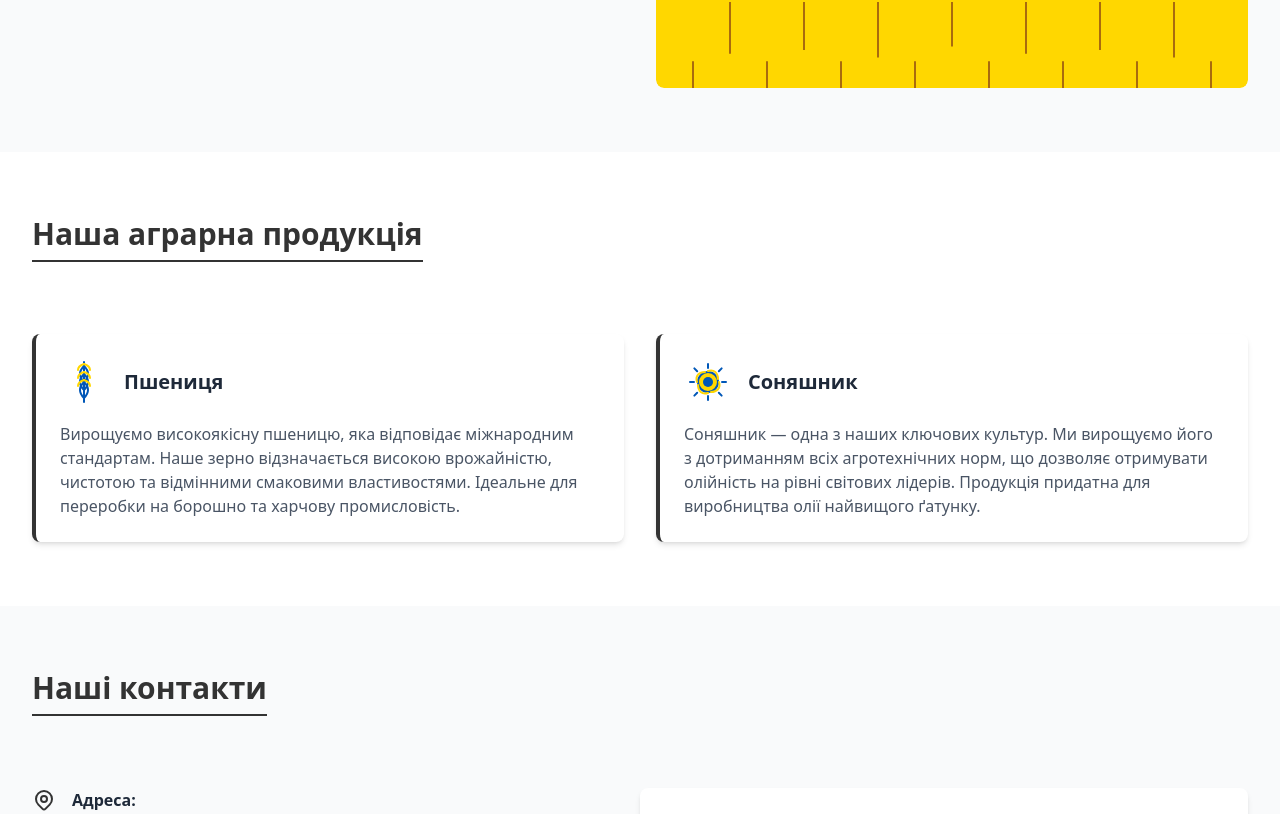
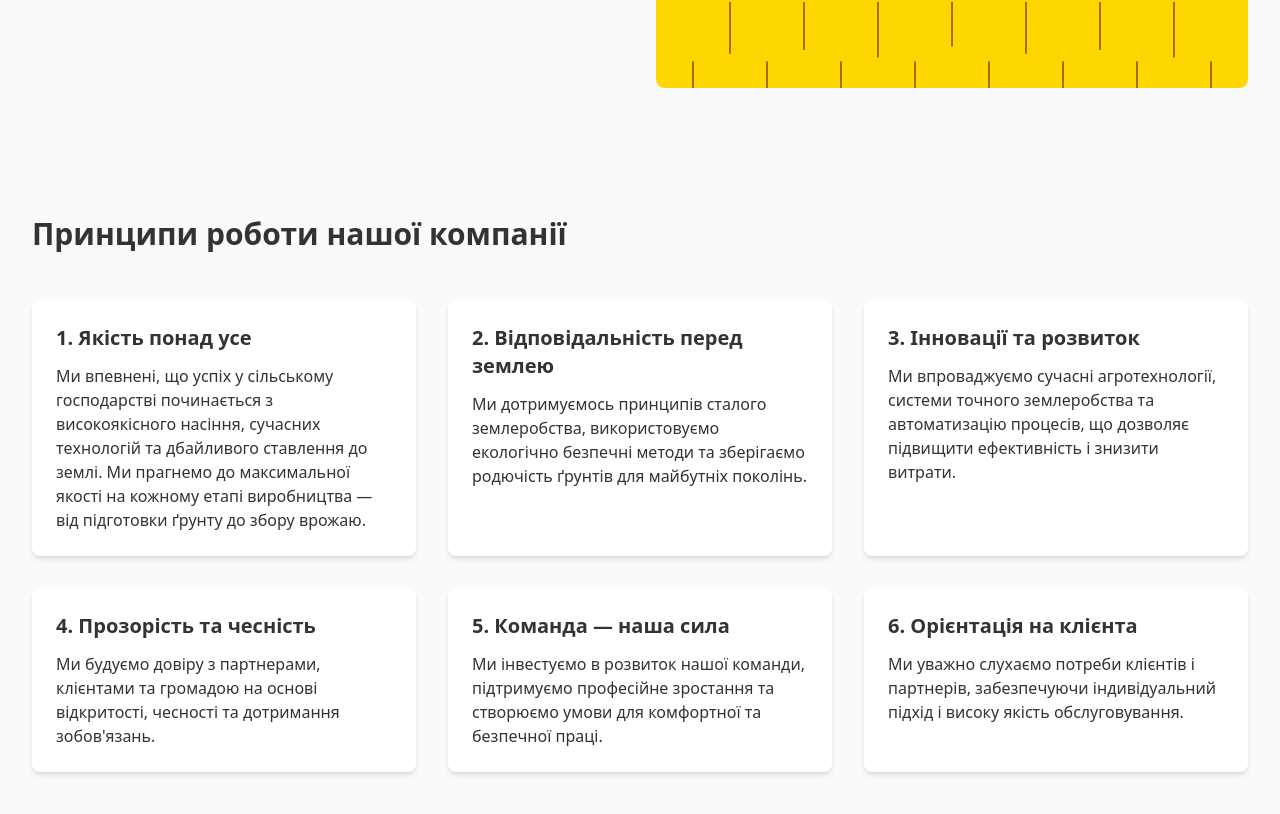
Before and after one commit to mr-scrpt/agro, a Next.js app: page / in a window 1280 px wide. Shown: the part 486-1300 px from the top of the page. Built offline with nearby package versions, Linux system fonts and the light colour scheme; grey boxes are pictures that could not be loaded.

Commit message:
feat: add principle

```diff
--- a/src/app/page.tsx
+++ b/src/app/page.tsx
@@ -3,11 +3,14 @@ import { Contacts } from '@/widgets/Contacts';
 import { Footer } from '@/widgets/Footer';
 import { Products } from '@/widgets/Products';
 import { Header } from '@/widgets/Header';
+import { CompanyPrinciples } from '@/widgets/CompanyPrinciples';
+
 export default function Home() {
   return (
     <main className="min-h-screen pt-20">
       <Header />
       <AboutCompany />
+      <CompanyPrinciples />
       <Products />
       <Contacts />
       <Footer />
--- /dev/null
+++ b/src/widgets/CompanyPrinciples/index.ts
@@ -0,0 +1 @@
+export { CompanyPrinciples } from './ui/CompanyPrinciples';
--- /dev/null
+++ b/src/widgets/CompanyPrinciples/ui/CompanyPrinciples.tsx
@@ -0,0 +1,62 @@
+import { Container } from '@/shared/ui/Container';
+
+export function CompanyPrinciples() {
+  return (
+    <section className="py-16 bg-gray-50">
+      <Container>
+        <h2 className="text-3xl font-bold text-center mb-12">Принципи роботи нашої компанії</h2>
+
+        <div className="grid grid-cols-1 md:grid-cols-2 lg:grid-cols-3 gap-8">
+          <div className="bg-white p-6 rounded-lg shadow-md">
+            <h3 className="text-xl font-semibold mb-3">1. Якість понад усе</h3>
+            <p>
+              Ми впевнені, що успіх у сільському господарстві починається з високоякісного насіння,
+              сучасних технологій та дбайливого ставлення до землі. Ми прагнемо до максимальної якості
+              на кожному етапі виробництва — від підготовки ґрунту до збору врожаю.
+            </p>
+          </div>
+
+          <div className="bg-white p-6 rounded-lg shadow-md">
+            <h3 className="text-xl font-semibold mb-3">2. Відповідальність перед землею</h3>
+            <p>
+              Ми дотримуємось принципів сталого землеробства, використовуємо екологічно безпечні методи
+              та зберігаємо родючість ґрунтів для майбутніх поколінь.
+            </p>
+          </div>
+
+          <div className="bg-white p-6 rounded-lg shadow-md">
+            <h3 className="text-xl font-semibold mb-3">3. Інновації та розвиток</h3>
+            <p>
+              Ми впроваджуємо сучасні агротехнології, системи точного землеробства та автоматизацію процесів,
+              що дозволяє підвищити ефективність і знизити витрати.
+            </p>
+          </div>
+
+          <div className="bg-white p-6 rounded-lg shadow-md">
+            <h3 className="text-xl font-semibold mb-3">4. Прозорість та чесність</h3>
+            <p>
+              Ми будуємо довіру з партнерами, клієнтами та громадою на основі відкритості,
+              чесності та дотримання зобов'язань.
+            </p>
+          </div>
+
+          <div className="bg-white p-6 rounded-lg shadow-md">
+            <h3 className="text-xl font-semibold mb-3">5. Команда — наша сила</h3>
+            <p>
+              Ми інвестуємо в розвиток нашої команди, підтримуємо професійне зростання
+              та створюємо умови для комфортної та безпечної праці.
+            </p>
+          </div>
+
+          <div className="bg-white p-6 rounded-lg shadow-md">
+            <h3 className="text-xl font-semibold mb-3">6. Орієнтація на клієнта</h3>
+            <p>
+              Ми уважно слухаємо потреби клієнтів і партнерів, забезпечуючи індивідуальний підхід
+              і високу якість обслуговування.
+            </p>
+          </div>
+        </div>
+      </Container>
+    </section>
+  );
+}
```
